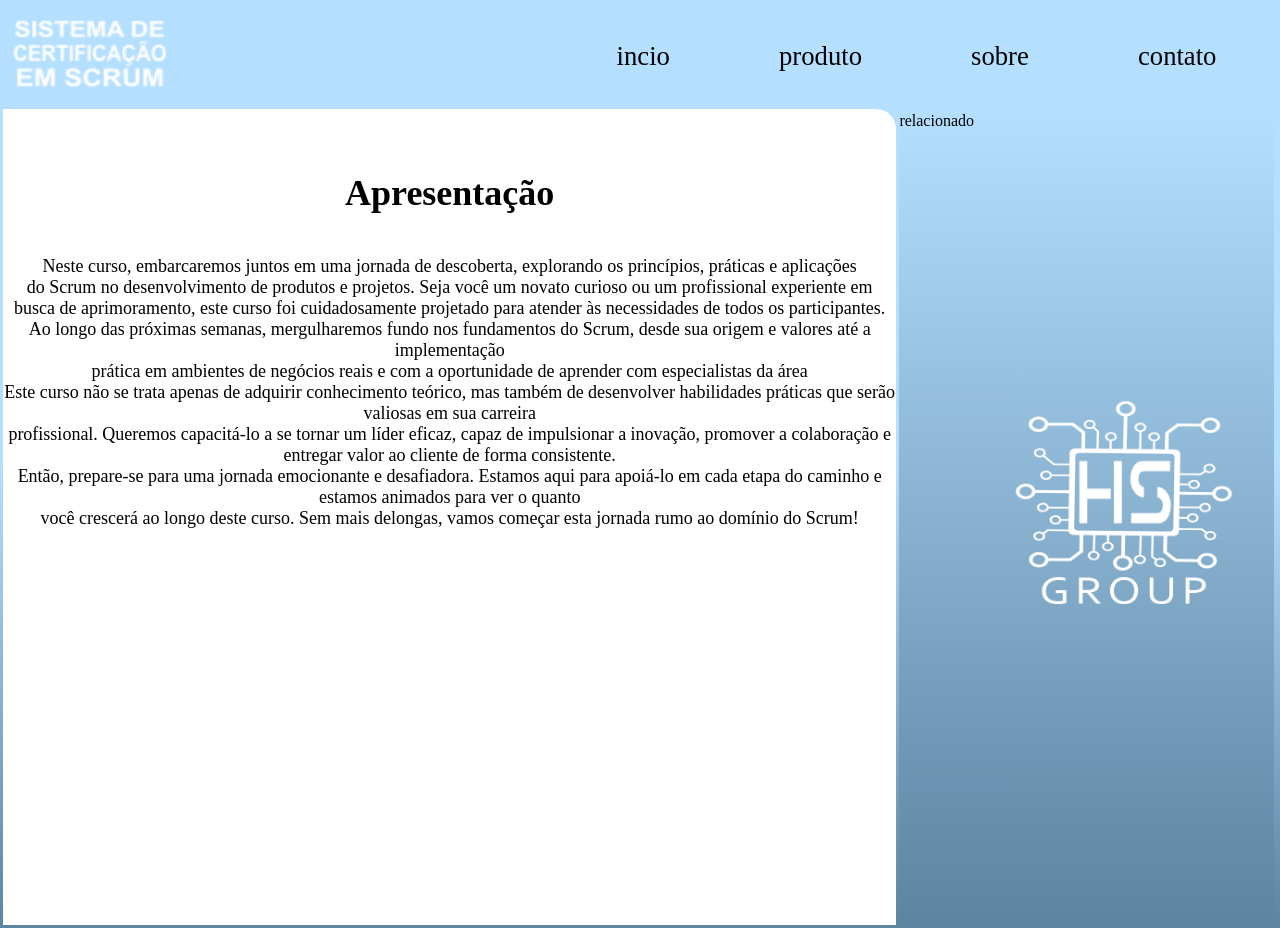
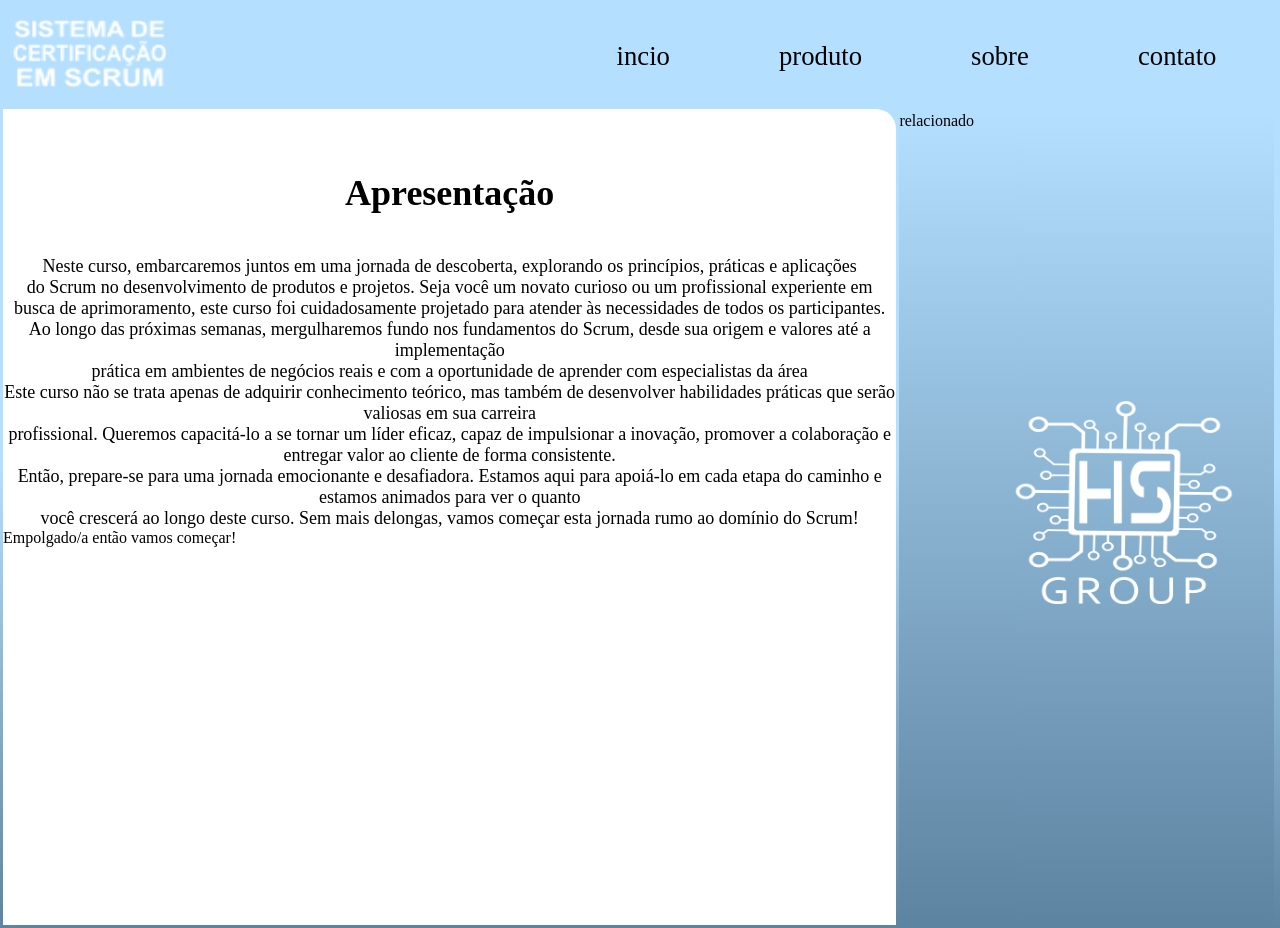
Before and after one commit to frevisto/hardstop, a plain HTML site: page pages/base.html in a window 1280 px wide. Drawn offline with Linux system fonts and the light colour scheme.

Commit message:
Adicionado nova linha em base.html

```diff
--- a/pages/base.html
+++ b/pages/base.html
@@ -36,6 +36,7 @@
             Então, prepare-se para uma jornada emocionante e desafiadora. Estamos aqui para apoiá-lo em cada etapa do caminho e estamos animados para ver o quanto <br>
             você crescerá ao longo deste curso. Sem mais delongas, vamos começar esta jornada rumo ao domínio do Scrum!<br>
             </div>
+            Empolgado/a então vamos começar!
 
         <!--Falta ref
             <button href="*">Avançar</button>-->
```
